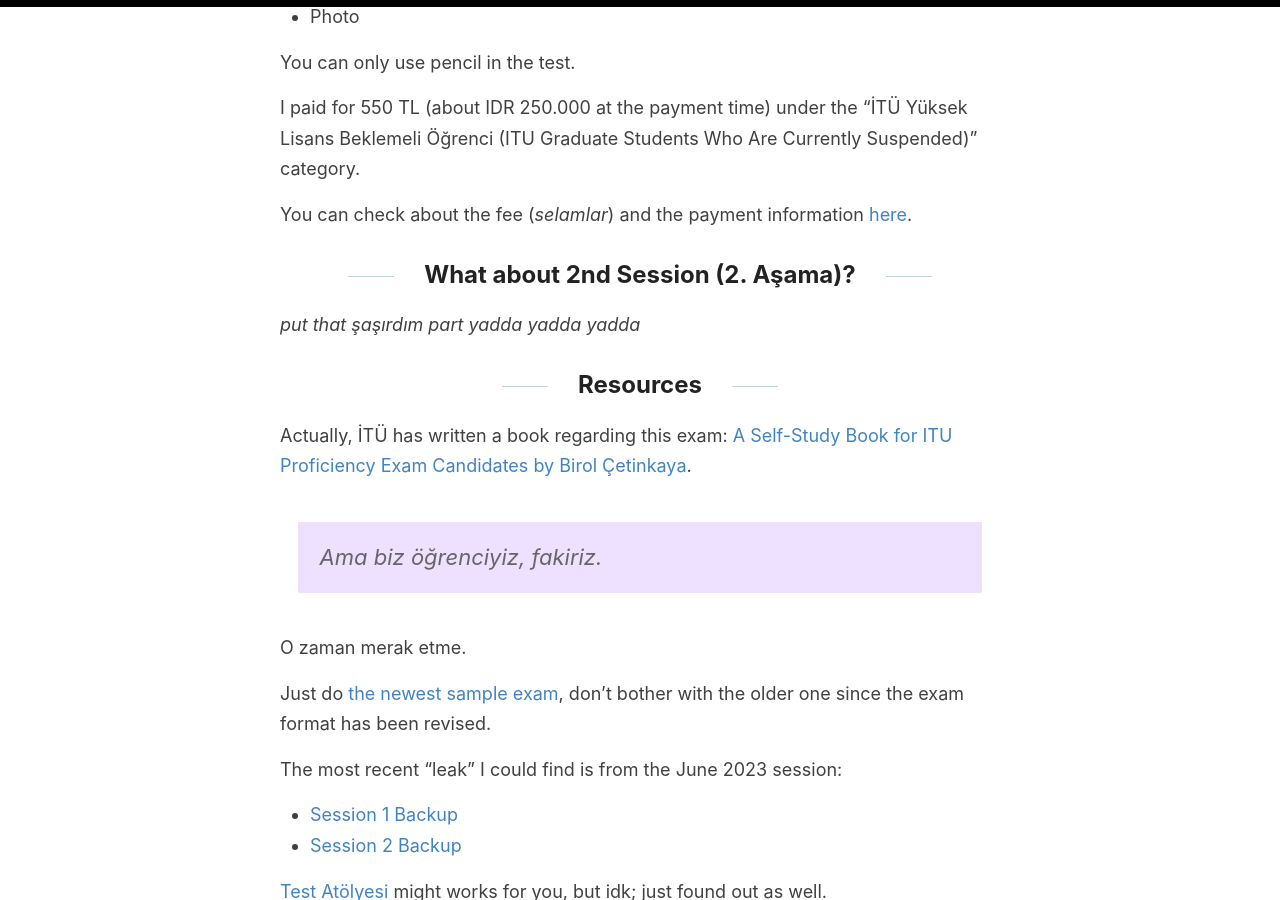
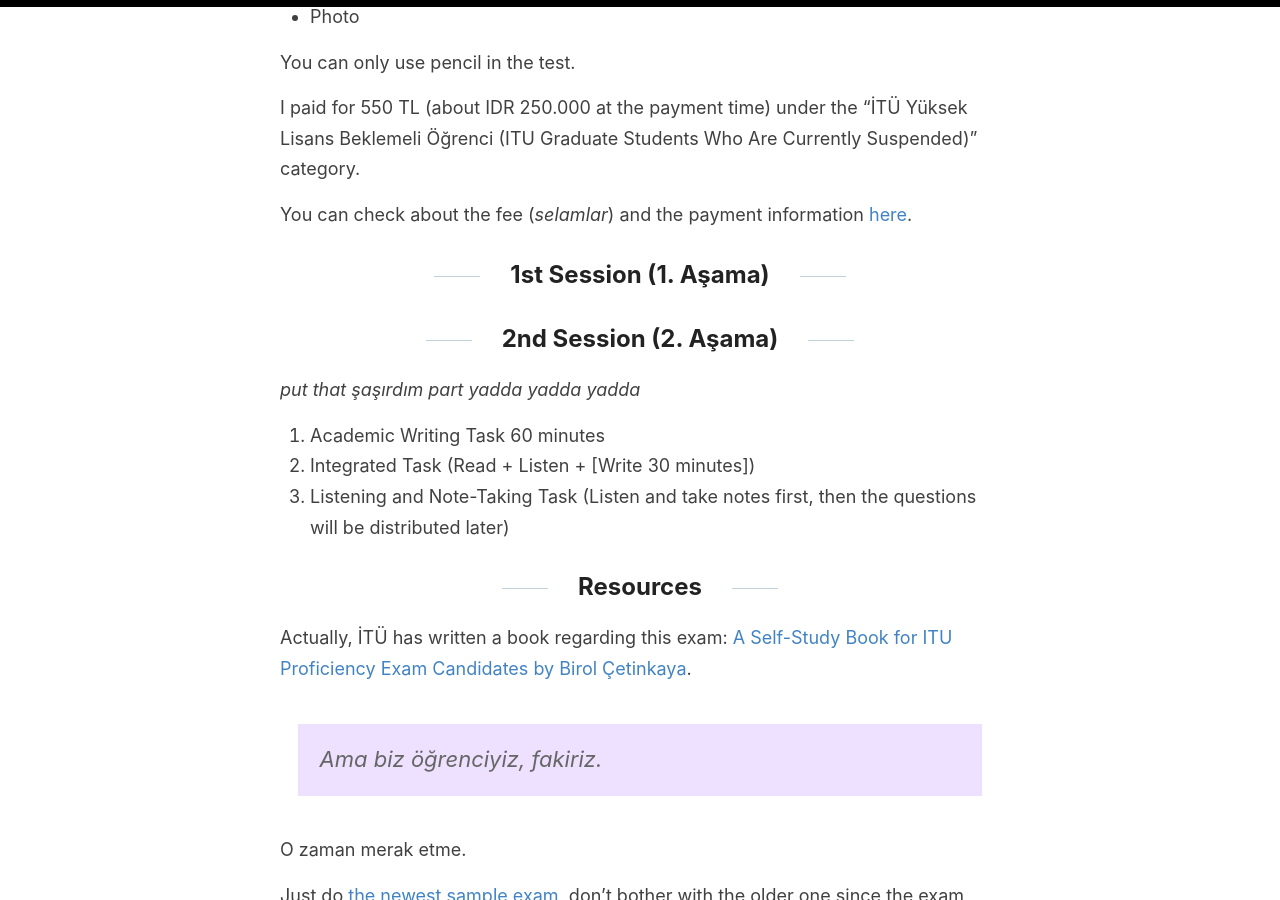
Before and after one commit to determinedguy/cecoret, a Jekyll site: the page built from _posts/2025-1-25-itu-english-exam.md, in a window 1280 px wide and 900 px high, scrolled down 1768 px. Built offline with Jekyll 4.4.1, drawn with Linux system fonts in a browser that asks for light colours.

Commit message:
add: notes

```diff
--- a/_posts/2025-1-25-itu-english-exam.md
+++ b/_posts/2025-1-25-itu-english-exam.md
@@ -45,9 +45,15 @@ I paid for 550 TL (about IDR 250.000 at the payment time) under the "İTÜ Yüks
 
 You can check about the fee (*selamlar*) and the payment information [here](https://www.sis.itu.edu.tr/onkayitlar/english_exam/basvuru/index.php?islem=sinav_ucreti).
 
-## What about 2nd Session (2. Aşama)?
+## 1st Session (1. Aşama)
+
+## 2nd Session (2. Aşama)
 
 *put that şaşırdım part yadda yadda yadda*
+
+1. Academic Writing Task 60 minutes
+2. Integrated Task (Read + Listen + [Write 30 minutes])
+3. Listening and Note-Taking Task (Listen and take notes first, then the questions will be distributed later)
 
 ## Resources
 
```
